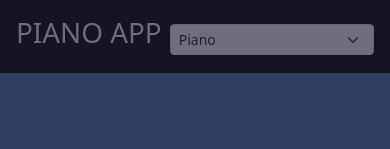
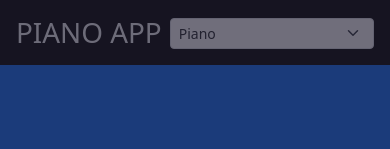
Before and after one commit to Juanfelipegrc/piano-app, a React (Vite) app: page / in a window 390 px wide. Shown: the top 149 px of the page. Built offline with nearby package versions, Linux system fonts and the light colour scheme.

Commit message:
Piano Responsive Added

```diff
--- a/src/PianoApp.jsx
+++ b/src/PianoApp.jsx
@@ -152,7 +152,7 @@ export const PianoApp = () => {
 
 
   return (
-    <div className='container-fluid p-0 m-0 overflow-y-hidden'>
+    <div className='container-fluid h-100 bg-primary p-0 m-0 overflow-y-hidden'>
       <Header/>
         <div className='piano-container-height overflow-y-auto d-flex justify-content-center align-items-center '>
           <HotKeys style={{
@@ -166,7 +166,7 @@ export const PianoApp = () => {
               handlers={handlers}
             >
               <LoadingPiano onStart={handleUserGesture} isInitialized={isInitialized}/>
-              <div className='container-fluid h-100 d-flex justify-content-center align-items-center'>
+              <div className='container-fluid w-100 h-100 d-flex justify-content-center align-items-center'>
                 <PianoKey notes={Object.keys(keyMap)} notesArray={keyMapArray} playSound={playSound} />
               </div>
             </HotKeys>
--- a/src/components/Header.jsx
+++ b/src/components/Header.jsx
@@ -10,9 +10,9 @@ export const Header = () => {
     }
 
   return (
-    <div className='container-fluid bg-black text-light p-3 d-flex justify-content-center align-content-center'>
-        <h1 className='mr-2'>PIANO APP</h1>
-        <form style={{height:'30px'}} className='flex-grow-1 mt-2 ms-2'>
+    <div className='container-fluid bg-black text-light p-3 d-flex justify-content-center align-items-center'>
+        <h1 className='m-0 mr-2'>PIANO APP</h1>
+        <form style={{height:'30px'}} className='flex-grow-1 ms-2'>
             <select className='form-select form-select-sm' name="instrument" id="instrument-select" onChange={onChangeInstrument}>
                 <option value="acoustic_grand_piano">Piano</option>
                 <option value="electric_guitar_jazz">Guitar</option>
--- a/src/index.css
+++ b/src/index.css
@@ -2,12 +2,6 @@
     outline: none;
 }
 
-body {
-    height: 100%;
-    margin: 0;
-    padding: 0;
-    background-color: rgb(80, 120, 186);
-  }
 
 
   #root {
@@ -27,6 +21,6 @@ body {
 }
 
 .piano-container-height{
-  height: calc(100vh - 88px) !important;
+  height: calc(100vh - 65.61px) !important;
   overflow-y: auto;
 }
```
Also changed, not shown: 1 other file (tests, documents, lock files or other folders).
